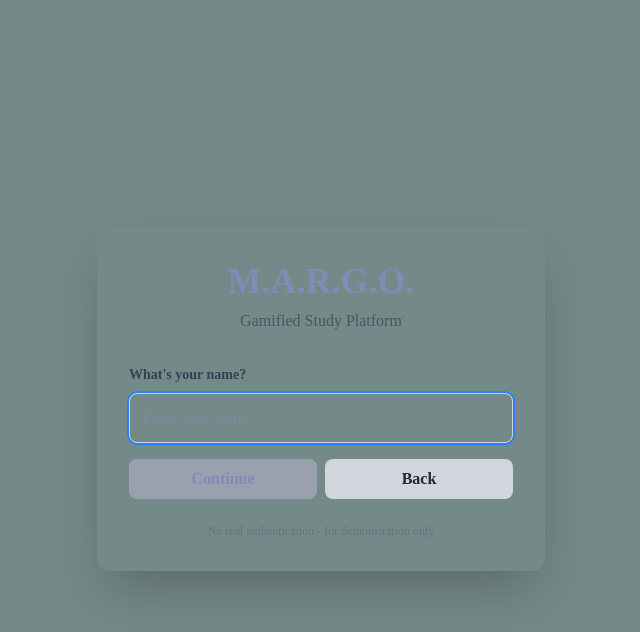
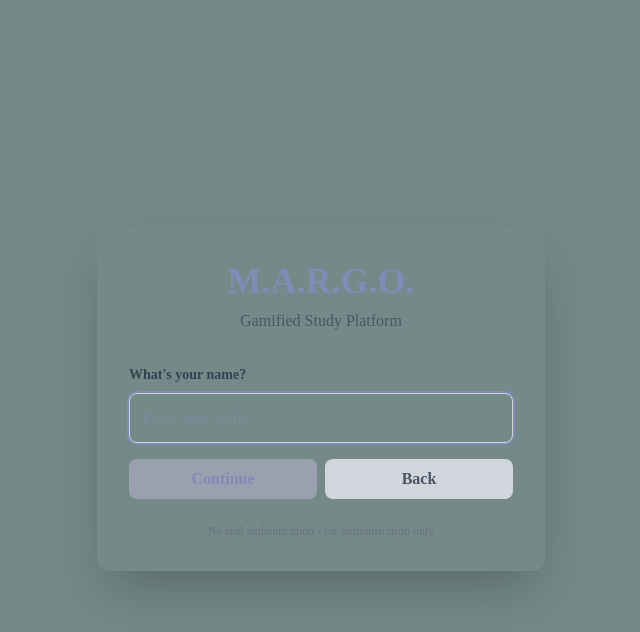
Before and after one commit to avfp/gamified-study, a Next.js app in the folder my-app/: page / in a window 1280 px wide. Both pictures are taken after a click on the button "Get Started". Shown: the top 632 px of the page, without its empty margins (319-959 px from the left). Built offline with nearby package versions, Linux system fonts and the light colour scheme.

Commit message:
bg colors 3

```diff
--- a/my-app/src/components/SimpleLogin.tsx
+++ b/my-app/src/components/SimpleLogin.tsx
@@ -43,7 +43,7 @@ export default function SimpleLogin({ onLogin }: LoginProps) {
                 value={userName}
                 onChange={(e) => setUserName(e.target.value)}
                 placeholder="Enter your name"
-                className="w-full border border-gray-300 p-3 rounded-lg focus:outline-none focus:ring-2 focus:ring-blue-500"
+                className="w-full border border-gray-300 p-3 rounded-lg focus:outline-none focus:ring-2 focus:ring-sage-500"
                 autoFocus
               />
             </div>
@@ -51,7 +51,7 @@ export default function SimpleLogin({ onLogin }: LoginProps) {
               <button
                 type="submit"
                 disabled={!userName.trim()}
-                className="flex-1 bg-sage-500 hover:bg-sage-600 disabled:bg-gray-400 text-cream-600 font-bold py-2 px-4 rounded-lg transition"
+                className="flex-1 bg-sage-500 hover:bg-teal-300 disabled:bg-gray-400 text-cream-600 font-bold py-2 px-4 rounded-lg transition"
               >
                 Continue
               </button>
@@ -61,7 +61,7 @@ export default function SimpleLogin({ onLogin }: LoginProps) {
                   setShowForm(false);
                   setUserName('');
                 }}
-                className="flex-1 bg-gray-300 hover:bg-gray-400 text-gray-800 font-bold py-2 px-4 rounded-lg transition"
+                className="flex-1 bg-gray-300 hover:bg-gray-400 text-gray-600 font-bold py-2 px-4 rounded-lg transition"
               >
                 Back
               </button>
```
